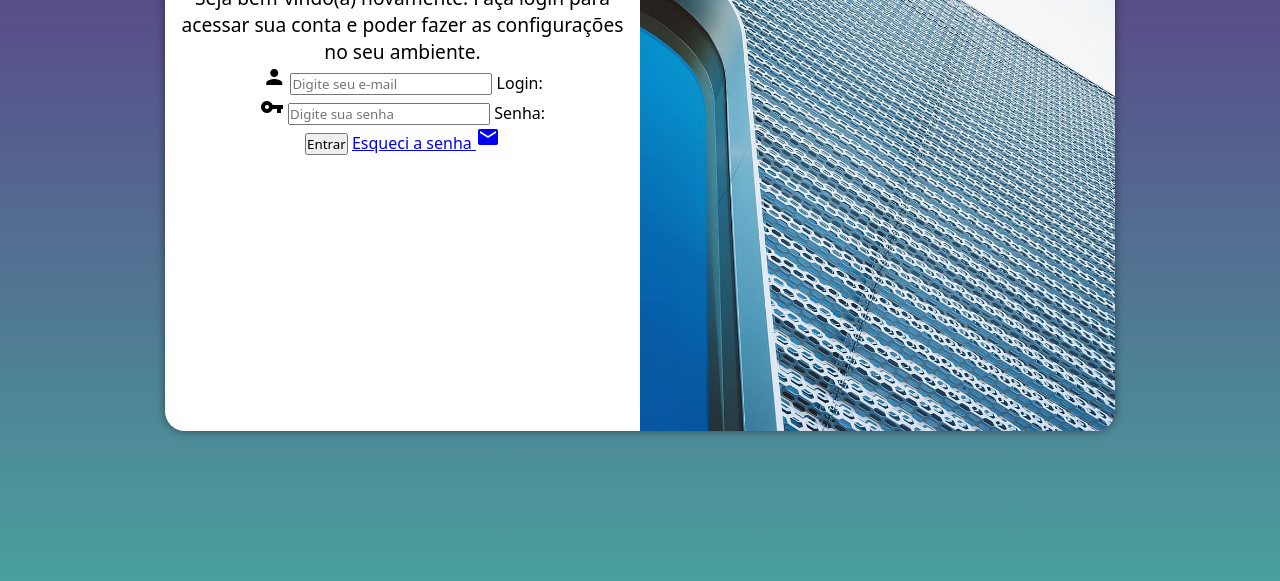
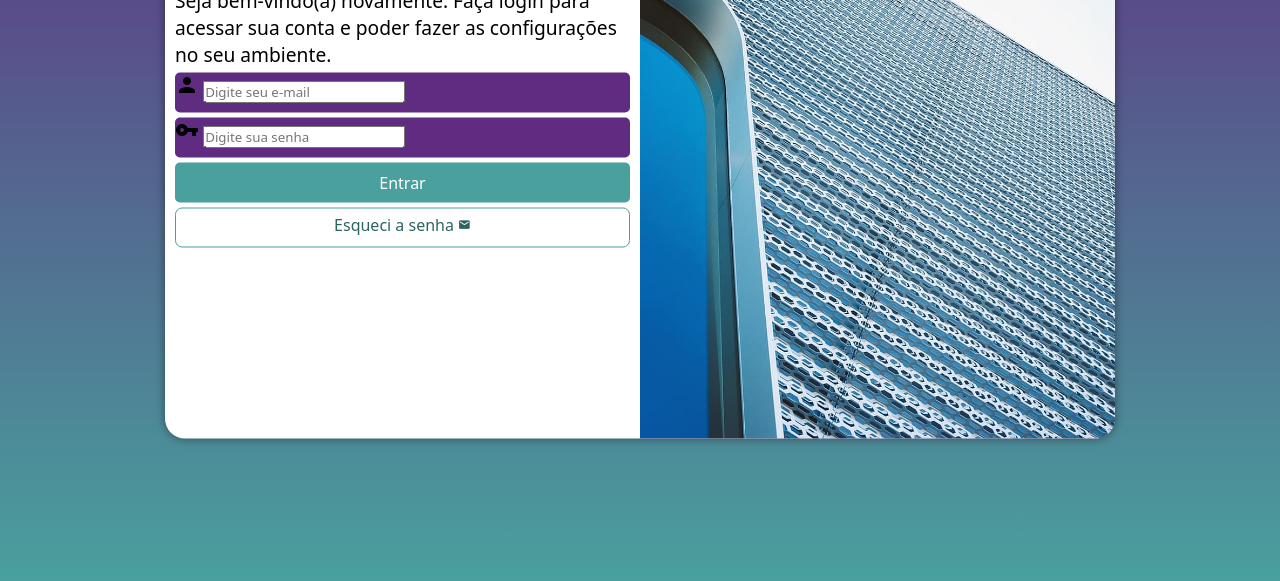
Before and after one commit to RayJhonatta/projeto-login, a plain HTML site: page index.html in a window 1280 px wide. Shown: the part 219-800 px from the top of the page. Drawn offline with Linux system fonts and the light colour scheme.

Commit message:
Atualização projeto login

```diff
--- a/estilos/style.css
+++ b/estilos/style.css
@@ -22,7 +22,7 @@ main {
 #login {
     background-color: white;
     width: 250px;
-    height: 500px;
+    height: 515px;
     border-radius: 20px;
     box-shadow: 0px 0px 10px rgba(0, 0, 0, 0.450);
 
@@ -48,7 +48,7 @@ main {
     padding: 10px;
 }
 
-#formulario {
+#formulario > h1 {
     text-align: center;
     margin-bottom: 10px;
 }
@@ -56,3 +56,54 @@ main {
 #formulario > p {
     font-size: 0.8em;
 }
+
+form > div.campo {
+    background-color: #5f2c82;
+    display: block;
+    width: 100%;
+    height: 40px;
+    border-radius: 5px;
+    margin: 5px 0px;
+}
+div.campo > label {
+    display: none;
+}
+
+form > input[type=submit] {
+    display: block;
+    font-size: 1em;
+    width: 100%;
+    height: 40px;
+    background-color: #49a09d;
+    color: white;
+    border: none;
+    border-radius: 5px;
+    cursor: pointer;
+}
+
+form > input[type=submit]:hover {
+    background-color: #2d6462;
+}
+
+form > a.botao {
+    display: block;
+    text-align: center;
+    font-size: 1em;
+    width: 100%;
+    height: 40px;
+    padding-top: 5px;
+    margin-top: 5px;
+    background-color: white;
+    color: #2d6462;
+    border: 1px solid #49a09d;
+    border-radius: 7px;
+    text-decoration: none;
+}
+
+form > a.botao:hover {
+    background-color: #6cd3cf;
+}
+
+form > a.botao > i {
+   font-size: 0.8em;
+}
--- a/index.html
+++ b/index.html
@@ -29,7 +29,7 @@
                         <label for="Isenha">Senha:</label>
                  </div>
                  <input type="submit" value="Entrar">
-                 <a href="esqueci.html">Esqueci a senha <i class="material-icons">mail</i></a>
+                 <a href="esqueci.html" class="botao">Esqueci a senha <i class="material-icons">mail</i></a>
                </form>
             </div>
         </section>
```
